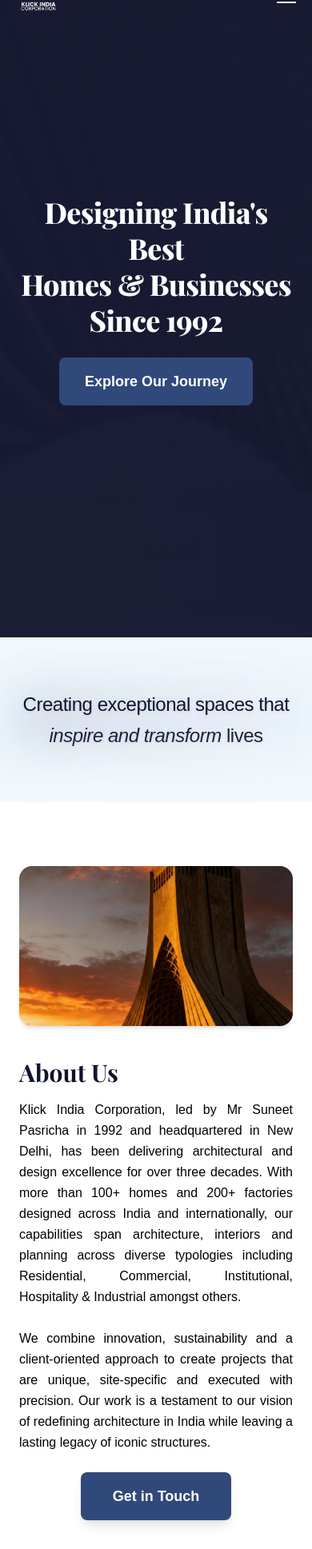
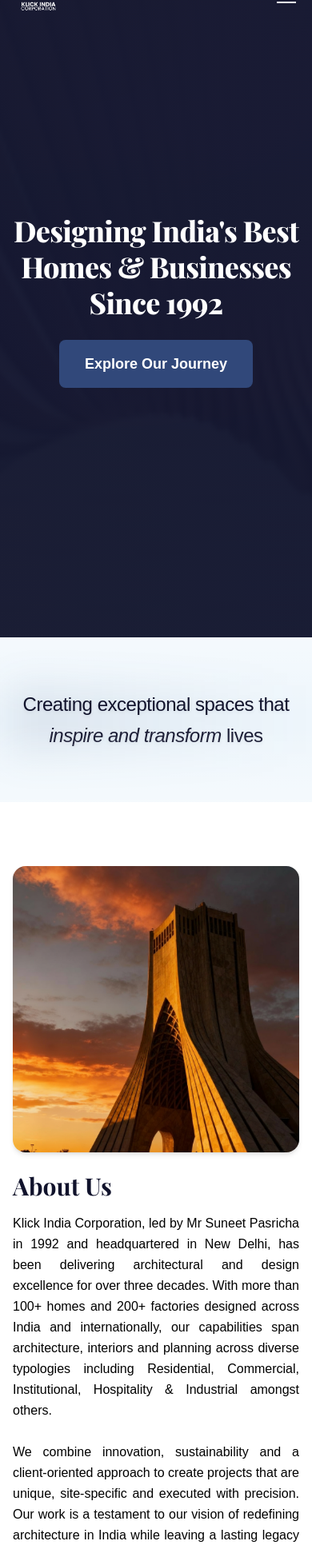
Before and after one commit to AkshatSW/KlickIndiaCorp, a React (Vite) app: page / in a window 390 px wide. Shown: the part 47-1984 px from the top of the page at 80% size. Built offline with nearby package versions, Linux system fonts and the light colour scheme.

Commit message:
finalised wroking draft

```diff
--- a/src/Components/Home.jsx
+++ b/src/Components/Home.jsx
@@ -15,7 +15,6 @@
 
 import { useNavigate } from 'react-router-dom'
 
-
 const Home = () => {
   const navigate = useNavigate()
   const backgroundImages = [img1, img2, img3, img4, img5, img6, img7]
@@ -32,7 +31,6 @@
     return () => clearInterval(interval)
   }, [backgroundImages.length])
 
-  // Update image height to match text height on desktop
   useEffect(() => {
     const updateHeight = () => {
       if (textRef.current) {
@@ -44,22 +42,10 @@
     return () => window.removeEventListener('resize', updateHeight)
   }, [])
 
-  // Smooth scroll to About Us
-  const scrollToAbout = () => {
-    const aboutSection = document.getElementById('about-section')
-    if (aboutSection) {
-      aboutSection.scrollIntoView({ behavior: 'smooth' })
-    }
-  }
-
   return (
     <>
-
-
-
-
       {/* ================= HOME SECTION ================= */}
-      <div id="home" className="relative min-h-screen overflow-hidden">
+      <div id="home" className="relative min-h-screen overflow-x-hidden"> {/* fixed overflow */}
         <div className="absolute inset-0">
           <AnimatePresence mode="wait">
             <motion.div
@@ -84,7 +70,7 @@
           />
         </div>
 
-        <div className="relative z-20 flex min-h-screen items-center justify-center px-6">
+        <div className="relative z-20 flex min-h-screen items-center justify-center px-4 sm:px-6"> {/* reduced padding */}
           <div className="text-center max-w-4xl">
             <motion.h1
               initial={{ opacity: 0, y: 100, scale: 0.8 }}
@@ -128,7 +114,6 @@
               animate={{ opacity: 1, y: 0, scale: 1 }}
               transition={{ duration: 0.8, delay: 1.3, type: "spring", stiffness: 100 }}
             >
-              {/* Button scrolls to About Us */}
               <motion.button
                 className="group relative overflow-hidden brand-button px-8 py-4 text-lg font-semibold rounded-lg"
                 whileHover={{ scale: 1.05, boxShadow: "0 20px 40px rgba(0,0,0,0.3)" }}
@@ -149,10 +134,10 @@
       </div>
 
       {/* Tagline Section */}
-      <section className="relative py-16 md:py-20" style={{ backgroundColor: '#EEF6FC' }}>
+      <section className="relative py-16 md:py-20 overflow-x-hidden" style={{ backgroundColor: '#EEF6FC' }}> {/* fixed overflow */}
         <div className="absolute inset-x-0 top-0 h-24 bg-gradient-to-b from-white to-transparent opacity-40" />
         <motion.div
-          className="container mx-auto px-6 max-w-4xl text-center relative"
+          className="container mx-auto px-4 sm:px-6 max-w-4xl text-center relative"
           initial={{ opacity: 0, y: 20 }}
           whileInView={{ opacity: 1, y: 0 }}
           viewport={{ once: true }}
@@ -181,25 +166,18 @@
               lives
             </p>
           </div>
-          <motion.div
-            className="absolute inset-0 pointer-events-none"
-            initial={{ scale: 0.95, opacity: 0 }}
-            whileInView={{ scale: 1, opacity: 1 }}
-            transition={{ duration: 1 }}
-          >
-            <div className="absolute inset-0 bg-[#314870]/5 blur-3xl transform -rotate-3" />
-          </motion.div>
         </motion.div>
         <div className="absolute inset-x-0 bottom-0 h-24 bg-gradient-to-t from-white to-transparent opacity-40" />
       </section>
 
       {/* ================= ABOUT US SECTION ================= */}
-      <section id="about-section" className="relative py-20 bg-white">
-        <div className="container mx-auto px-6 max-w-6xl">
-          <div className="flex flex-col md:flex-row items-start gap-10">
+      <section id="about-section" className="relative py-20 bg-white overflow-x-hidden"> {/* fixed overflow */}
+        <div className="container mx-auto px-4 sm:px-6 max-w-6xl">
+          <div className="flex flex-col md:flex-row items-start gap-6 md:gap-10"> {/* reduced gap on mobile */}
+
             {/* Image on right */}
             <motion.div
-              className="w-full md:w-[37.5%] order-1 md:order-2"
+              className="w-full md:w-[37.5%] order-1 md:order-2 flex-shrink-0"
               initial={{ opacity: 0, x: 50 }}
               whileInView={{ opacity: 1, x: 0 }}
               transition={{ duration: 0.8 }}
@@ -209,7 +187,8 @@
                 alt="About Us"
                 className="w-full rounded-2xl shadow-md object-cover"
                 style={{
-                  height: window.innerWidth >= 768 ? textHeight : '200px',
+                  height: window.innerWidth >= 768 ? textHeight : 'auto', // auto for mobile
+                  maxWidth: '100%'
                 }}
               />
             </motion.div>
@@ -245,7 +224,6 @@
                     color: "#ffffff",
                     fontFamily: "'Poppins', sans-serif"
                   }}
-
                   onClick={() => navigate('/about')}
                 >
                   Get in Touch
--- a/src/Components/WhyChooseUs.jsx
+++ b/src/Components/WhyChooseUs.jsx
@@ -80,7 +80,7 @@
                 Why Choose Us
               </h2>
               <p
-                className="text-base md:text-lg"
+                className="text-lg"
                 style={{
                   fontFamily: "'Poppins', sans-serif",
                   color: "#11132c",
--- a/src/Components/pages/projectsPage.jsx
+++ b/src/Components/pages/projectsPage.jsx
@@ -117,21 +117,23 @@
         </section>
 
         {/* Intro Section */}
-        <section className="py-16 bg-[#EEF6FC] text-center px-[8%]">
+   <section className="py-16 bg-[#EEF6FC] text-center px-4 sm:px-6 overflow-x-hidden">
   <motion.div
-            className="container mx-auto px-6 max-w-4xl text-center relative"
+    className="container mx-auto max-w-4xl text-center relative"
     initial={{ opacity: 0, y: 20 }}
     whileInView={{ opacity: 1, y: 0 }}
     viewport={{ once: true }}
     transition={{ duration: 0.8 }}
   >
     <div className="relative inline-block">
+      {/* Subtle gradient behind text */}
       <motion.div
-                className="absolute -inset-1 bg-gradient-to-r from-[#314870]/10 to-transparent blur-xl"
+        className="absolute -inset-0.5 bg-gradient-to-r from-[#314870]/10 to-transparent blur-lg opacity-50 rounded-md"
         initial={{ opacity: 0 }}
         whileInView={{ opacity: 1 }}
         transition={{ duration: 1 }}
       />
+
       <p
         className="relative leading-relaxed text-left text-lg md:text-xl mx-auto max-w-3xl"
         style={{
@@ -145,16 +147,17 @@
         Klick India Corporation’s projects reflect a commitment to quality, innovation and client-focused design.
         <br /><br />
         Our portfolio demonstrates decades of experience in delivering landmark projects across India and globally.
-
       </p>
     </div>
+
+    {/* Rotated background blur */}
     <motion.div
       className="absolute inset-0 pointer-events-none"
       initial={{ scale: 0.95, opacity: 0 }}
       whileInView={{ scale: 1, opacity: 1 }}
       transition={{ duration: 1 }}
     >
-              <div className="absolute inset-0 bg-[#314870]/5 blur-3xl transform -rotate-3" />
+      <div className="absolute inset-0 bg-[#314870]/5 blur-2xl transform -rotate-3" />
     </motion.div>
   </motion.div>
 </section>
--- a/src/Components/pages/servicesPage.jsx
+++ b/src/Components/pages/servicesPage.jsx
@@ -212,21 +212,23 @@
       </section>
 
      {/* Intro Section */}
-      <section className="py-16 bg-[#EEF6FC] text-center px-[8%]">
+<section className="py-16 bg-[#EEF6FC] text-center px-[8%] overflow-x-hidden">
   <motion.div
-          className="container mx-auto px-6 max-w-4xl text-center relative"
+    className="container mx-auto max-w-4xl text-center relative px-4 sm:px-6"
     initial={{ opacity: 0, y: 20 }}
     whileInView={{ opacity: 1, y: 0 }}
     viewport={{ once: true }}
     transition={{ duration: 0.8 }}
   >
     <div className="relative inline-block">
+      {/* Subtle gradient behind text */}
       <motion.div
-              className="absolute -inset-1 bg-gradient-to-r from-[#314870]/10 to-transparent blur-xl"
+        className="absolute -inset-0.5 bg-gradient-to-r from-[#314870]/10 to-transparent blur-lg opacity-50 rounded-md"
         initial={{ opacity: 0 }}
         whileInView={{ opacity: 1 }}
         transition={{ duration: 1 }}
       />
+
       <p
         className="relative leading-relaxed text-left text-lg md:text-xl mx-auto max-w-3xl"
         style={{
@@ -242,16 +244,19 @@
         <br /> Our multidisciplinary approach ensures innovative, functional & enduring results for every project.
       </p>
     </div>
+
+    {/* Background blur behind entire section */}
     <motion.div
       className="absolute inset-0 pointer-events-none"
       initial={{ scale: 0.95, opacity: 0 }}
       whileInView={{ scale: 1, opacity: 1 }}
       transition={{ duration: 1 }}
     >
-            <div className="absolute inset-0 bg-[#314870]/5 blur-3xl transform -rotate-3" />
+      <div className="absolute inset-0 bg-[#314870]/5 blur-2xl transform -rotate-3" />
     </motion.div>
   </motion.div>
 </section>
+
 
       {/* Services Sections */}
       {servicesData.map((service, index) => (
```
Lines whose indentation alone changed are shown as unchanged.
